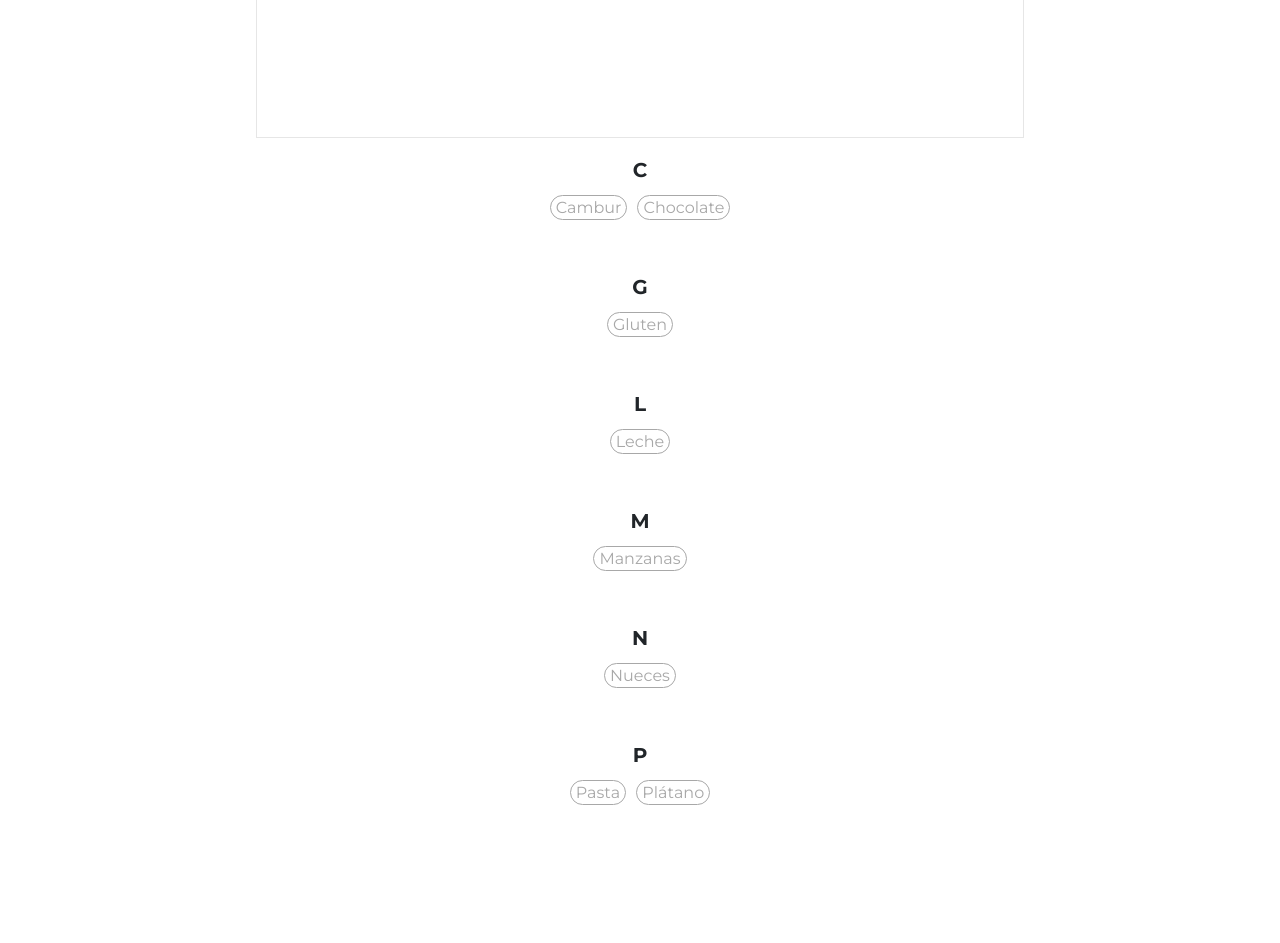
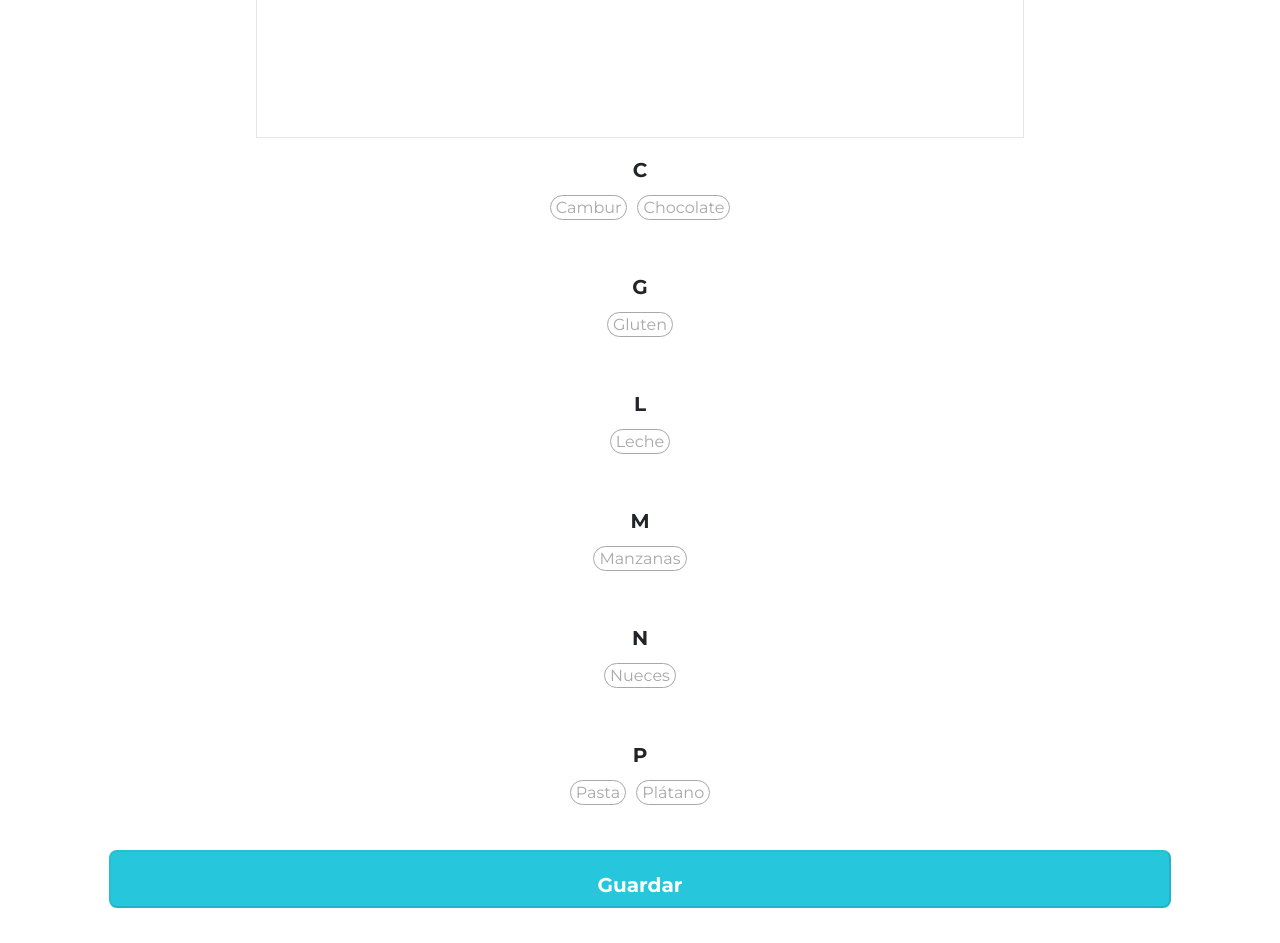
Before and after one commit to Elisarb/Applergic, a React (Create React App) app: page /RegistroAlergias in a window 1280 px wide. Shown: the part 780-1723 px from the top of the page. Before the commit the page ends 1650 px from the top, so only its background shows below. Built offline with nearby package versions, Linux system fonts and the light colour scheme; the HTML template or start-up script is replaced by a standard one.

Commit message:
rutas y transiciones

```diff
--- a/src/App.js
+++ b/src/App.js
@@ -22,8 +22,8 @@ function App() {
         <Routes>
 
 
-          <Route path="/" element={<Bienvenida></Bienvenida>} />
-          <Route path="/Portada" element={<Portada></Portada>} />
+          <Route path="/Bienvenida" element={<Bienvenida></Bienvenida>} />
+          <Route path="/" element={<Portada></Portada>} />
 
           <Route path="/Login" element={<Login></Login>} />
           <Route path="/Registro" element={<Registro></Registro>} />
--- a/src/Components/Componentes/Shared/BtnGlobal2/BtnGlobal2.scss
+++ b/src/Components/Componentes/Shared/BtnGlobal2/BtnGlobal2.scss
@@ -10,6 +10,6 @@
     margin-top: 10px;
     margin-bottom: 5px;
     text-align: center;
-    align-content: center;
+    align-items: center;
     height: 100%;
 }
--- a/src/Components/Pages/Login/Login.jsx
+++ b/src/Components/Pages/Login/Login.jsx
@@ -16,7 +16,7 @@ export default function Login(){
 
     return (
 
-       <>
+      <div className="pag-login">
       <div className='arribaa'>
 
      <img  className='imatop' src={comidas}/>
@@ -48,7 +48,7 @@ export default function Login(){
 
         <a>Me registrare en otro momento</a>
         </div>
-       </>
+       </div>
 
     )
 }
--- a/src/Components/Pages/Login/Login.scss
+++ b/src/Components/Pages/Login/Login.scss
@@ -56,3 +56,20 @@
 .imatop{
     height: 249px;
 }
+
+.pag-login{
+    animation-name:aparicionLogin;
+    animation-duration:1s;
+    animation-delay:0s;
+}
+
+@keyframes aparicionLogin{
+    0%{
+        opacity:0;
+        transform: scale(1) translateX(75px);
+    }
+    100%{
+        opacity:1;
+        transform:scale(1) translateY(0);
+    }
+}
--- a/src/Components/Pages/Portada/Portada.jsx
+++ b/src/Components/Pages/Portada/Portada.jsx
@@ -4,6 +4,19 @@ import Img1 from '../../../Assets/Texto-Portada.png'
 import Img2 from '../../../Assets/Imagen-Portada.png'
 
 const Portada = () => {
+  let loggedIn= false;
+
+  function Redirect(){
+    if(loggedIn === false){
+    setTimeout(function(){
+      window.location.href = "/Bienvenida";
+    },3000);
+  }
+  }
+
+  Redirect()
+
+
   return (
     <div className='Portada-total'>
         <div className='Portada-arriba'>
--- a/src/Components/Pages/Portada/Portada.scss
+++ b/src/Components/Pages/Portada/Portada.scss
@@ -4,6 +4,9 @@
     align-items: center;
     justify-content: flex-end;
     height: 100vh;
+    animation-name:aparicionPortada;
+    animation-duration:1s;
+    animation-delay:0s;
 }
 
 .Portada-arriba{
@@ -23,3 +26,14 @@
     width: 100%;
     height: 100%;
 }
+
+@keyframes aparicionPortada{
+    0%{
+        opacity:0;
+        transform: scale(1) translateX(0);
+    }
+    100%{
+        opacity:1;
+        transform:scale(1) translateY(0);
+    }
+}
--- a/src/Components/Pages/RegistroAlergias/RegistroAlergias.jsx
+++ b/src/Components/Pages/RegistroAlergias/RegistroAlergias.jsx
@@ -1,10 +1,7 @@
 import React from 'react';
-
 import "./RegistroAlergias.scss";
-
-
-
-
+import { BtnGlobal2 } from '../../Componentes/Shared/BtnGlobal2/BtnGlobal2';
+import { useForm } from "react-hook-form";
 
 export default function RegistroAlergias(){
     const alergenos = ["Nueces", "Manzanas", "Chocolate", "Plátano", "Leche", "Cambur", "Pasta", "Gluten"]
@@ -13,9 +10,10 @@ export default function RegistroAlergias(){
     let ingredientes = [];
     let alergiasSeleccionadas = []
 
-
+    const {handleSubmit} = useForm();
     const handleChange = (e) => {
     const { value, checked } = e.target;
+
 
     if (checked === true) {
         alergiasSeleccionadas.push(value);
@@ -26,7 +24,7 @@ export default function RegistroAlergias(){
         alergiasSeleccionadas.splice(index,1);
     }
 
-    console.log(alergiasSeleccionadas);
+    // console.log(alergiasSeleccionadas);
 
     };
 
@@ -46,8 +44,8 @@ function FiltrarAlfabeticamente(array,alfabeto){
         });
 };
 
-const handleSubmit = () => {
-
+const onSubmit = () => {
+    console.log(alergiasSeleccionadas);
 }
 
 
@@ -68,7 +66,6 @@ const handleSubmit = () => {
       <h1>Ahora selecciona tus alergias e intolerancias</h1>
       <p>Los elementos marcados serán identificados en tu búsqueda como peligrosos para ti.</p>
 
-
             <div className="cuadro">
             {
             ingredientes.map((letra) => { return(
@@ -82,8 +79,10 @@ const handleSubmit = () => {
             )})}
 
 
+
+
             </div>
-            <form  className=''>
+            <form  className=''  onSubmit={handleSubmit(onSubmit)}>
 
             {
             ingredientes.map((letra) => { return(
@@ -92,7 +91,7 @@ const handleSubmit = () => {
 
                         {letra.map((alergeno, index)=>{
                             return(
-                                <label class="content-input">
+                                <label className="content-input">
                                 <input type="checkbox" value={`${alergeno}`} onChange={handleChange} />
                                 <i>{alergeno}</i>
                                 </label>
@@ -101,10 +100,12 @@ const handleSubmit = () => {
 
                 </div>
 
+
         )})}
 
-        {/* <BtnGlobal2 type="submit" name="Guardar" class="rgb(38,199,220)"/> */}
-
+        <div className="btn-container">
+            <BtnGlobal2 type="submit" name="Guardar" class="rgb(38,199,220)"/>
+        </div>
         </form>
         </div>
         </div>
--- a/src/Components/Pages/RegistroAlergias/RegistroAlergias.scss
+++ b/src/Components/Pages/RegistroAlergias/RegistroAlergias.scss
@@ -130,6 +130,12 @@
             padding-top:20px;
             text-align: center;
         }
+
+        .btn-container{
+            display:flex;
+            justify-content: center;
+            align-items: center;
+        }
     }
 
     .cuadroPorLetra{
```
